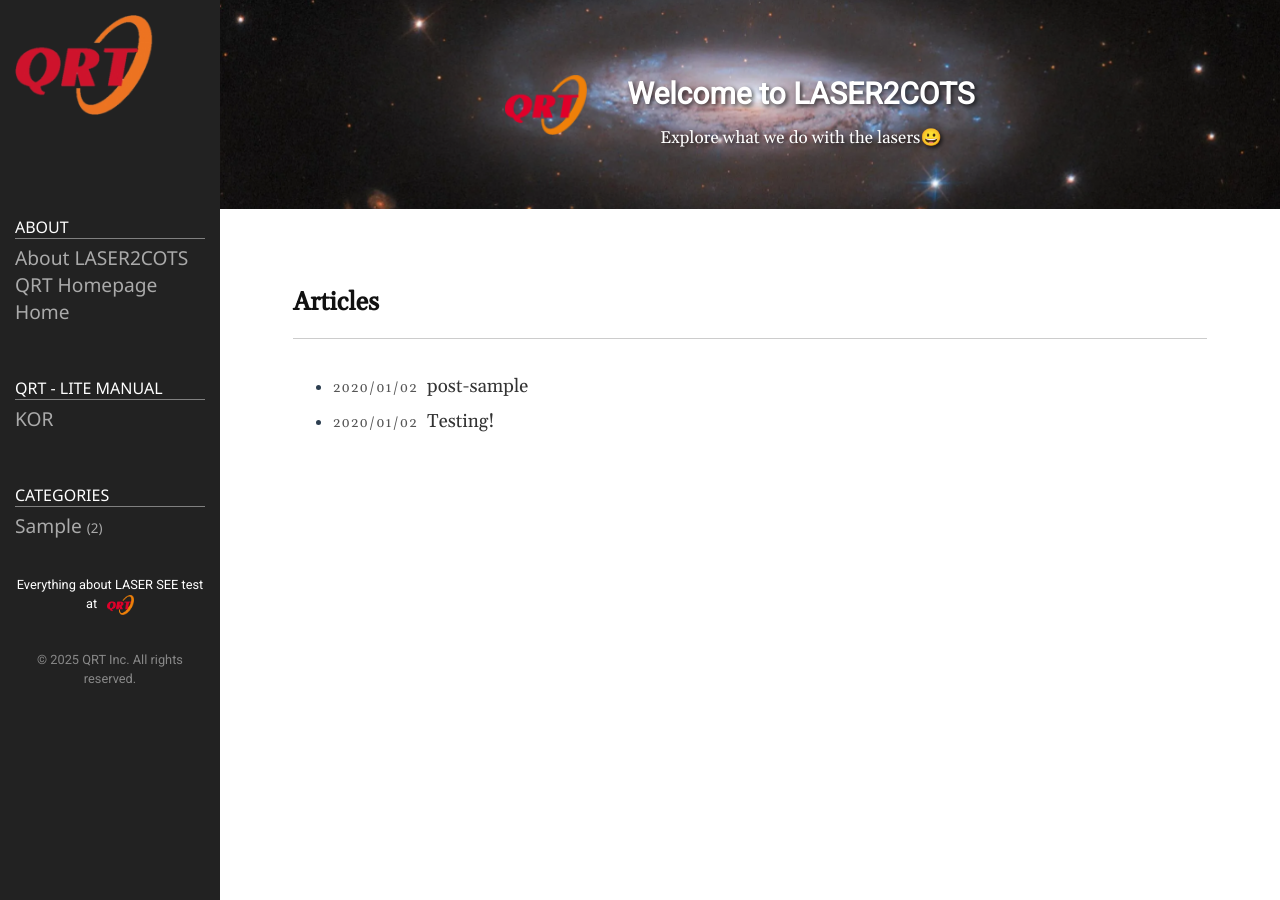
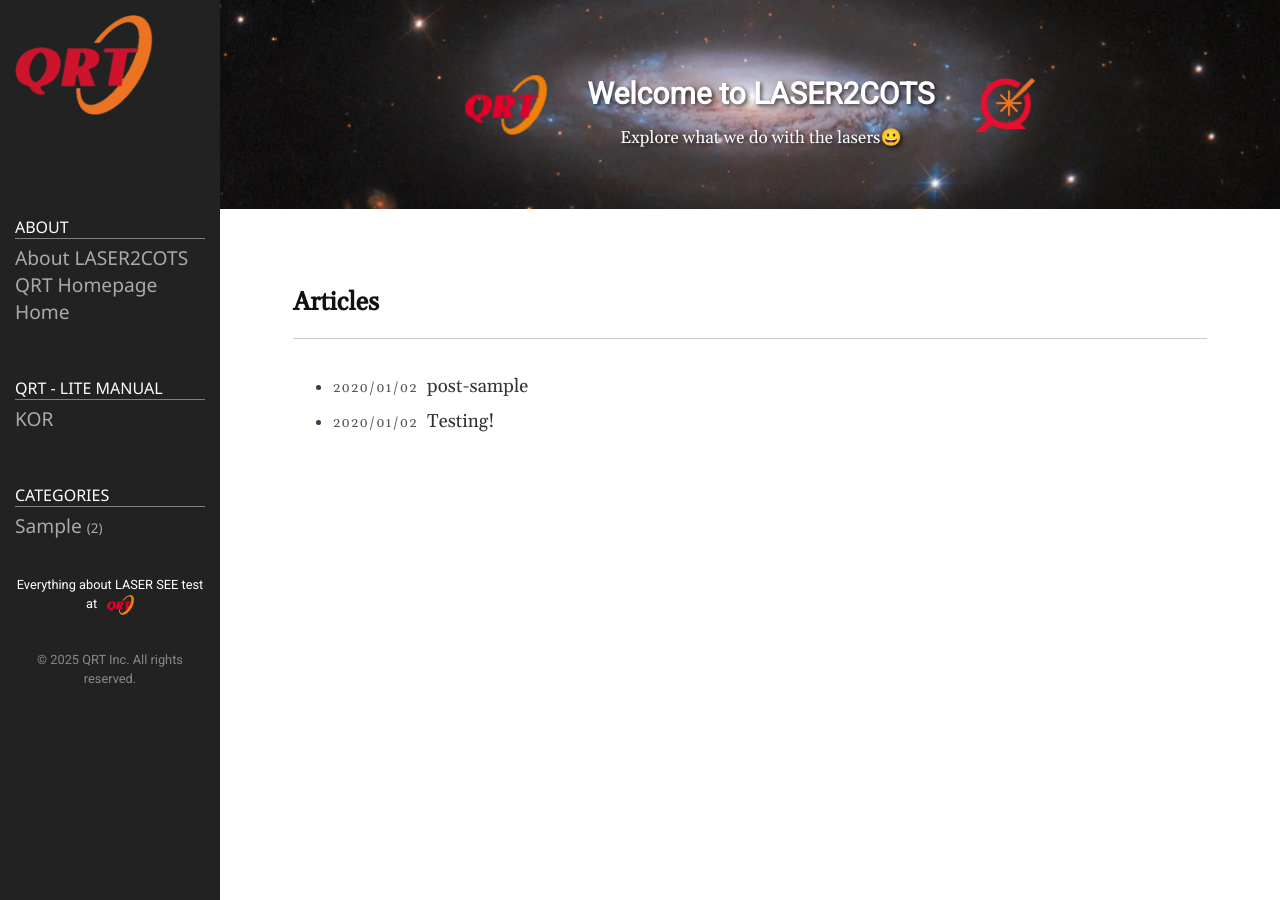
Before and after one commit to q-rad/q-rad.github.io, a Jekyll site: the page built from index.md, in a window 1280 px wide. Built offline with Jekyll 4.4.1, drawn with Linux system fonts in a browser that asks for light colours.

Commit message:
Favicon 추가 및 로고 위치 변경경

```diff
--- a/_includes/head.html
+++ b/_includes/head.html
@@ -7,4 +7,6 @@
 	{%- if jekyll.environment == 'production' and site.google_analytics -%}
 		{%- include google-analytics.html -%}
 	{%- endif -%}
+
+	<link rel="icon" href="/assets/favicon.ico" type="image/x-icon">
 </head>
--- a/_includes/home.html
+++ b/_includes/home.html
@@ -34,13 +34,15 @@
     <!-- 첫 번째 로고 -->
     <img src="{{ '/assets/logo.png' | relative_url }}" alt="Logo" style="height: 60px; margin-right: 20px;">
 
-    <!-- 두 번째 로고 -->
-    <!--<img src="{{ '/assets/laser2cots_logo.png' | relative_url }}" alt="Laser2COTS Logo" style="height: 100px; margin-left: 20px;"> -->
+
 
     <div style="text-align: center; margin: 0 20px;">
       <h2 style="font-size: 30px; color: white;">Welcome to LASER2COTS</h2>
       <p>Explore what we do with the lasers😀</p>
     </div>
+
+    <!-- 두 번째 로고 -->
+    <img src="{{ '/assets/favicon.png' | relative_url }}" alt="Laser2COTS Logo" style="height: 60px; margin-left: 20px;">
 
   </div>
 
```
Also changed, not shown: assets/favicon.ico (added), assets/favicon.png (added).
